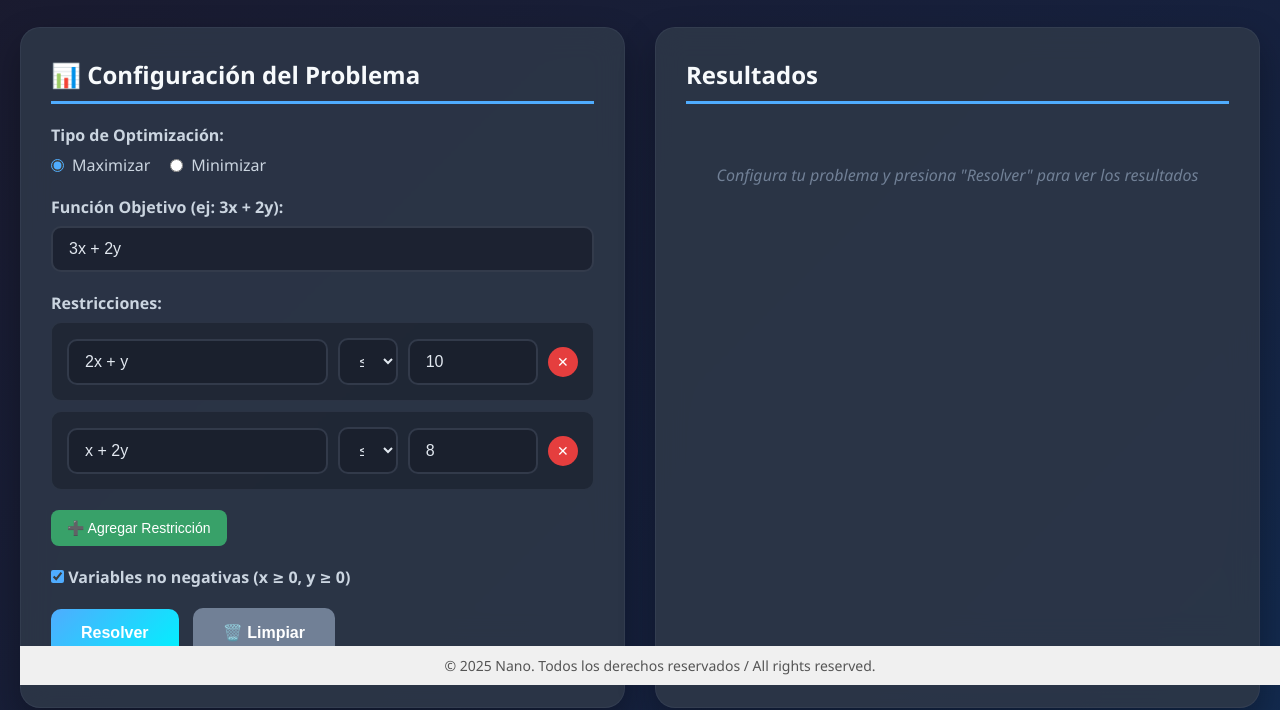
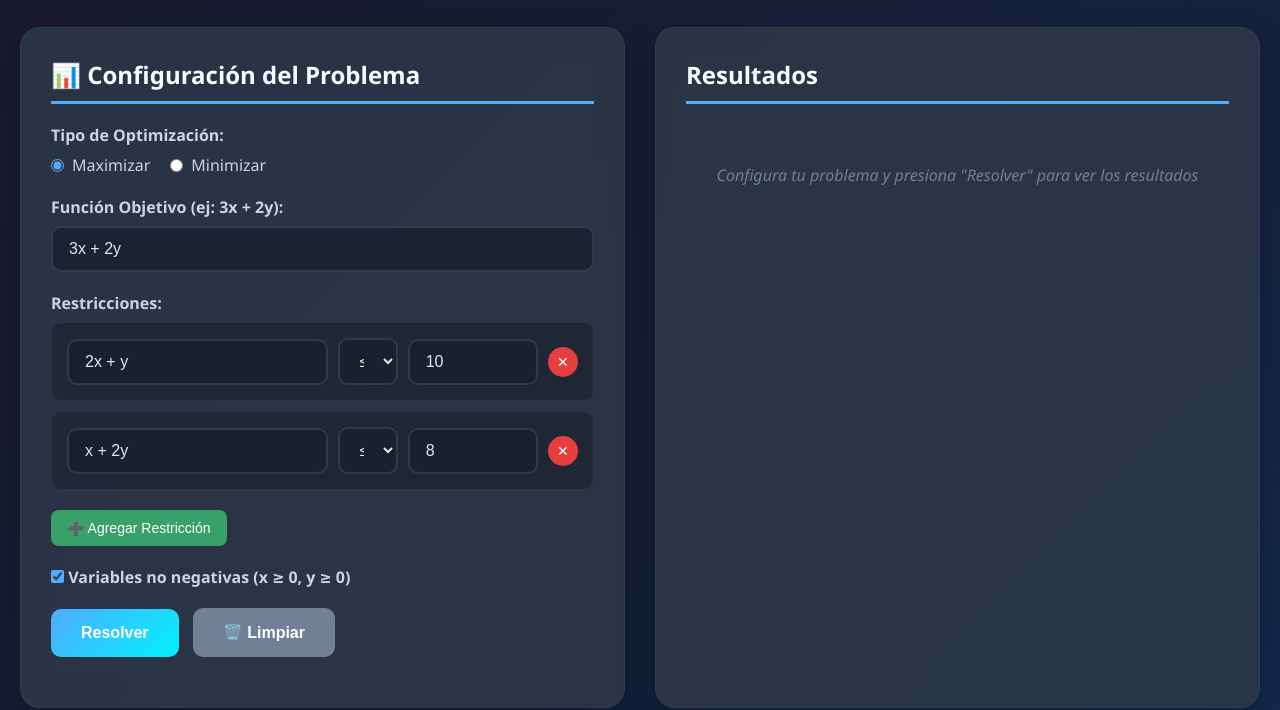
Before and after one commit to nanaobit/proyecto-io1, a plain HTML site: page index.html in a window 1280 px wide. Shown: the part 115-825 px from the top of the page. Drawn offline with Linux system fonts and the light colour scheme; a script that the page names is missing.

Commit message:
Update styles.css

```diff
--- a/styles.css
+++ b/styles.css
@@ -404,11 +404,3 @@
                 font-size: 14px;
                 color: #555;
         }
-        .marca{
-                position: fixed;
-                bottom: 0;
-                width: 100%;
-                text-align: center;
-                text-align: 14px;
-                background: #f0f0f0;
-        }
```
